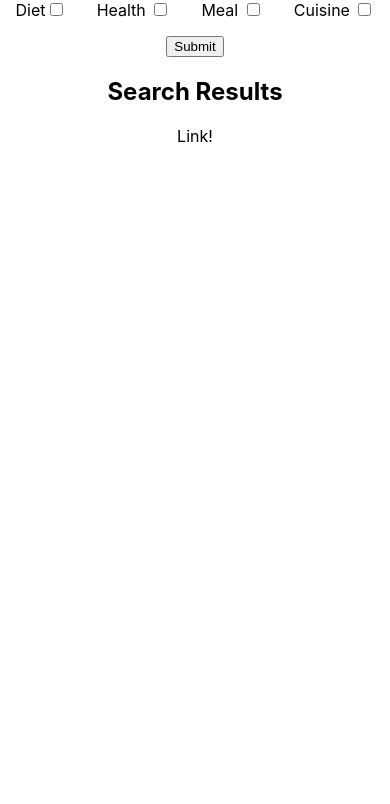
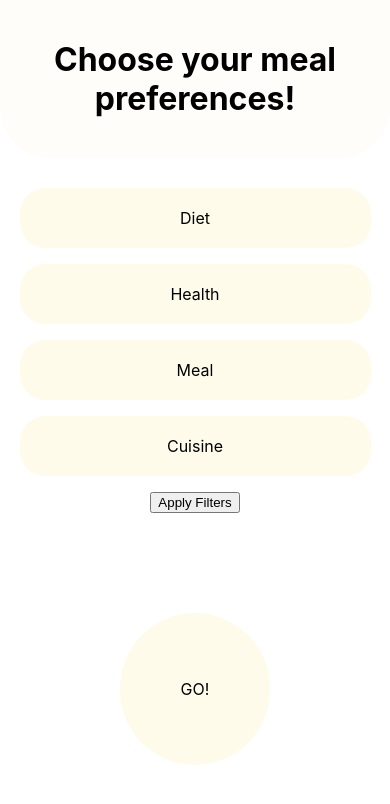
Before and after one commit to Chrisdocs/mealgen, a Next.js app: page / in a window 390 px wide. Shown: the top 804 px of the page. Built offline with nearby package versions, Linux system fonts and the light colour scheme.

Commit message:
stying for search page - mobile

```diff
--- a/components/Search.tsx
+++ b/components/Search.tsx
@@ -7,8 +7,9 @@ import {
 } from "./hooks";
 import styles from "../styles/Home.module.scss";
 import SearchResults from "./SearchResults";
+import Link from "next/link";
 
-function Search({ data }: any) {
+export default function Search() {
   const { selectedDiet, isSelectedDiet, onChangeDiet } = useMultiselectDiet([]);
   const { selectedHealth, isSelectedHealth, onChangeHealth } =
     useMultiselectHealth([]);
@@ -160,17 +161,21 @@ function Search({ data }: any) {
 
   return (
     <div className={styles.searchWrapper}>
+			<div>
+				<h1 className={styles.searchTitle}>Choose your meal preferences!</h1>
+			</div>
       <form onSubmit={handleSubmit} className={styles.formEl}>
         <div className={styles.checkBoxContainer}>
-          <div>
-            <label htmlFor="Diet">Diet</label>
+          <div className={styles.listContainer}>
+            <label className={styles.label} htmlFor="diet">Diet</label>
             <input
+              className={styles.checkBoxParent}
               type="checkbox"
-              name="Diet"
+              name="diet"
               id="diet"
               onClick={handleDietIsChecked}
             />
-            <ul style={{ listStyleType: "none" }}>
+            <ul className={styles.checkBoxUl}>
               {dietIsChecked
                 ? dietArray.map((item: string) => {
                     return (
@@ -179,7 +184,7 @@ function Search({ data }: any) {
                           {item}:{" "}
                         </label>
                         <input
-                          className={styles.listInput}
+                          className={styles.checkBoxChild}
                           type="checkbox"
                           id={item}
                           name="dietItems"
@@ -194,15 +199,16 @@ function Search({ data }: any) {
             </ul>
           </div>
 
-          <div>
-            <label htmlFor="health">Health </label>
+          <div className={styles.listContainer}>
+            <label className={styles.label} htmlFor="health">Health </label>
             <input
+              className={styles.checkBoxParent}
               type="checkbox"
               id="health"
               name="health"
               onClick={handleHealthChecked}
             />
-            <ul style={{ listStyleType: "none" }}>
+            <ul style={{ listStyleType: "none" }} className={styles.checkBoxUl}>
               {healthIsChecked
                 ? healthArray.map((item: string) => {
                     return (
@@ -211,7 +217,7 @@ function Search({ data }: any) {
                           {item}:{" "}
                         </label>
                         <input
-                          className={styles.listInput}
+                          className={styles.checkBoxChild}
                           type="checkbox"
                           id={item}
                           name="healthItems"
@@ -226,15 +232,16 @@ function Search({ data }: any) {
             </ul>
           </div>
 
-          <div>
-            <label htmlFor="health">Meal </label>
+          <div className={styles.listContainer}>
+            <label className={styles.label} htmlFor="meal">Meal </label>
             <input
+              className={styles.checkBoxParent}
               type="checkbox"
               id="meal"
               name="meal"
               onClick={handleMealIsChecked}
             />
-            <ul style={{ listStyleType: "none" }}>
+            <ul style={{ listStyleType: "none" }} className={styles.checkBoxUl}>
               {mealIsChecked
                 ? mealArray.map((item: string) => {
                     return (
@@ -243,7 +250,7 @@ function Search({ data }: any) {
                           {item}:{" "}
                         </label>
                         <input
-                          className={styles.listInput}
+                          className={styles.checkBoxChild}
                           type="checkbox"
                           id={item}
                           name="mealItems"
@@ -258,15 +265,16 @@ function Search({ data }: any) {
             </ul>
           </div>
 
-          <div>
-            <label htmlFor="health">Cuisine </label>
+          <div className={styles.listContainer}>
+            <label className={styles.label} htmlFor="cuisine">Cuisine </label>
             <input
+              className={styles.checkBoxParent}
               type="checkbox"
               id="cuisine"
               name="cuisine"
               onClick={handleCuisineIsChecked}
             />
-            <ul style={{ listStyleType: "none" }}>
+            <ul style={{ listStyleType: "none" }} className={styles.checkBoxUl}>
               {cuisineIsChecked
                 ? cuisineArray.map((item: string) => {
                     return (
@@ -275,7 +283,7 @@ function Search({ data }: any) {
                           {item}:{" "}
                         </label>
                         <input
-                          className={styles.listInput}
+                          className={styles.checkBoxChild}
                           type="checkbox"
                           id={item}
                           name="cuisineItems"
@@ -293,7 +301,7 @@ function Search({ data }: any) {
 
         <div className={styles.btnWrapper}>
           <button type="submit" className={styles.searchBtn}>
-            Submit
+            Apply Filters
           </button>
         </div>
       </form>
@@ -308,5 +316,3 @@ function Search({ data }: any) {
     </div>
   );
 }
-
-export default Search;
--- a/components/SearchResults.tsx
+++ b/components/SearchResults.tsx
@@ -1,7 +1,7 @@
 import React from "react";
-import { useEffect, useState } from "react";
+import { useState } from "react";
 import Link from "next/link";
-import RecipesData from "../pages/recipes/[recipes]";
+import styles from "../styles/Home.module.scss";
 
 
 export default function SearchResults(data: any) {
@@ -43,10 +43,9 @@ export default function SearchResults(data: any) {
 	}
 
   return (
-    <div>
-      <h2>Search Results</h2>
-			<Link href={`/recipes/${searchData.slug}`}>
-				Link!
+    <div className={styles.resultsWrapper}>
+			<Link className={styles.goLink} href={`/recipes/${searchData.slug}`}>
+				<p className={styles.linkP}>GO!</p>
 			</Link>
     </div>
   );
--- a/styles/Home.module.scss
+++ b/styles/Home.module.scss
@@ -1,3 +1,5 @@
+@import 'mixins';
+
 /* Search Component */
 
 .searchWrapper{
@@ -6,6 +8,21 @@
 			display: flex;
 			justify-content: center;
 			justify-content: space-around;
+			.listContainer{
+				.checkBoxParent{
+					display: none;
+				}
+				.checkBoxUl{
+				position: absolute;
+				list-style-type: none;
+				padding-left: 0;
+				.list{
+
+				}
+				.checkBoxChild{
+				}
+			}
+		}
 		}
 		.btnWrapper{
 			display: flex;
@@ -18,3 +35,68 @@
 		text-align: center;
 	}
 }
+
+@media screen and (max-width: 450px) {
+	.searchWrapper{
+		.searchTitle{
+			text-align: center;
+			background-color: $globalBackgroundColorLight;
+			color: black;
+			padding: 40px 0 40px 0;
+			margin-top: 0;
+			margin-bottom: 30px;
+			border-radius: 0 0 50px 50px;
+		}
+		.formEl{
+			.checkBoxContainer{
+				flex-direction: column;
+				align-items: center;
+				.listContainer{
+					.label{
+						display: flex;
+						justify-content: center;
+						background-color: $btnPrimary;
+						color: black;
+						width: 90vw;
+						padding: 20px 0 20px 0;
+						border-radius: 25px;
+					}
+					.checkBoxParent{
+						display: none;
+					}
+					.checkBoxUl{
+						position: relative;
+						.list{
+							display: flex;
+							justify-content: center;
+							.checkBoxChild{
+							}
+						}
+						.checkBoxChild{
+						}
+					}
+				}
+			}
+		}
+	}
+	.btnWrapper{
+		.searchBtn{
+			margin-bottom: 100px;
+		}
+	}
+}
+
+/* results component */
+
+.resultsWrapper{
+	background-color: $btnPrimary;
+	padding: 50px 0 50px 0;
+	border-radius: 100px;
+	width: 150px;
+	margin: 0 auto;
+	color: black;
+	.goLink{
+		.linkP{
+		}
+	}
+}
--- a/styles/_mixins.scss
+++ b/styles/_mixins.scss
@@ -4,10 +4,10 @@
 $colorPrimary: #F5F2E8;
 $colorSecondary: #CBF3F0;
 $colorTertiary: #2EC4B6;
-$globalBackgroundColor: #1d3033;
-$globalBackgroundColorLight: #1d2d33;
+$globalBackgroundColor: #5689C3;
+$globalBackgroundColorLight: #FEFDF9;
 
-$btnPrimary: #FFBF69;
+$btnPrimary: #FFFBEB;
 $btnSecondary: #FF9F1C;
 
 /* Global fonts */
--- a/styles/globals.scss
+++ b/styles/globals.scss
@@ -1,3 +1,5 @@
+@import 'mixins';
+
 html,
 body {
   padding: 0;
@@ -21,6 +23,6 @@ a {
   }
   body {
     color: white;
-    background: black;
+    background: $globalBackgroundColor;
   }
 }
```
